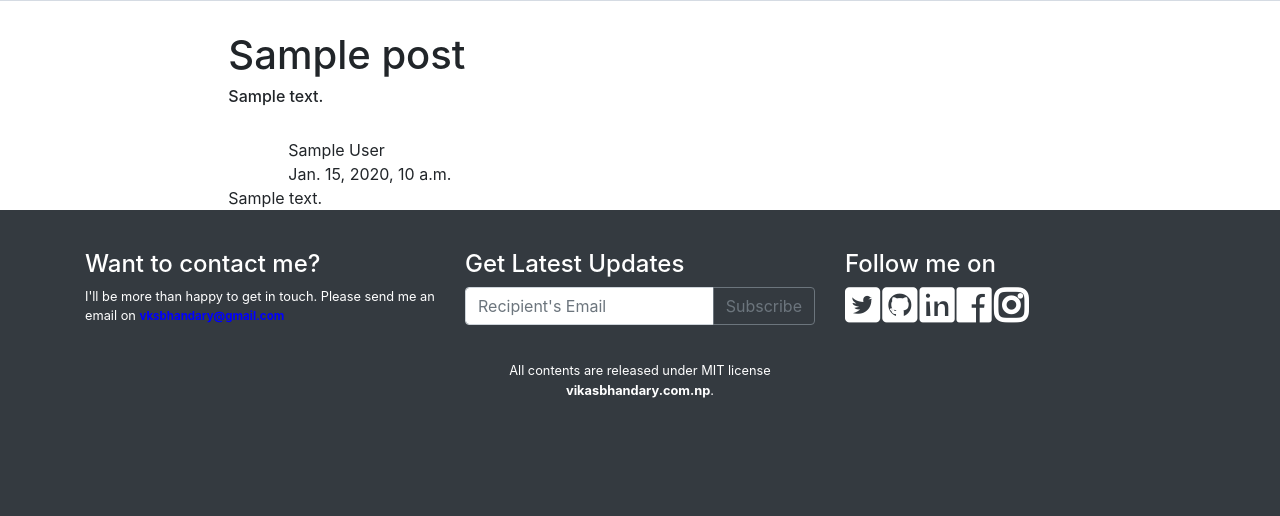
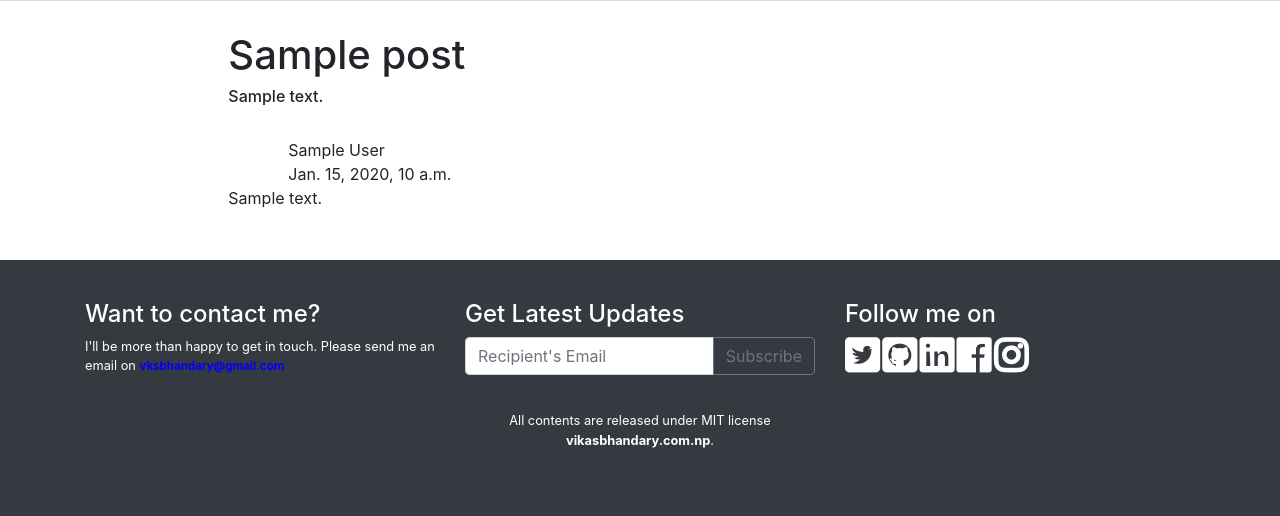
Before and after one commit to vksbhandary/django-portfolio, a Django app: template templates/blog.html in a window 1280 px wide. Shown: the part 348-864 px from the top of the page. Before the commit the page ends 746 px from the top, so only its background shows below. Run offline with Django 3.2, Linux system fonts and the light colour scheme; the template is opened without the code that fills it: most values are stand-ins (such as "Sample title", 1, 10 or a date in 2020); grey boxes marked "Sample" are stand-in pictures; some libraries are stand-ins or nearby versions.

Commit message:
added padding

```diff
--- a/static/css/blog.css
+++ b/static/css/blog.css
@@ -160,6 +160,9 @@ h2.blog-head{
   width: 100%;
   padding-top: 50px;
 }
+.blog-content{
+	padding-bottom: 50px;
+}
 
 .figcaption{
   margin-top: 10px;
```
